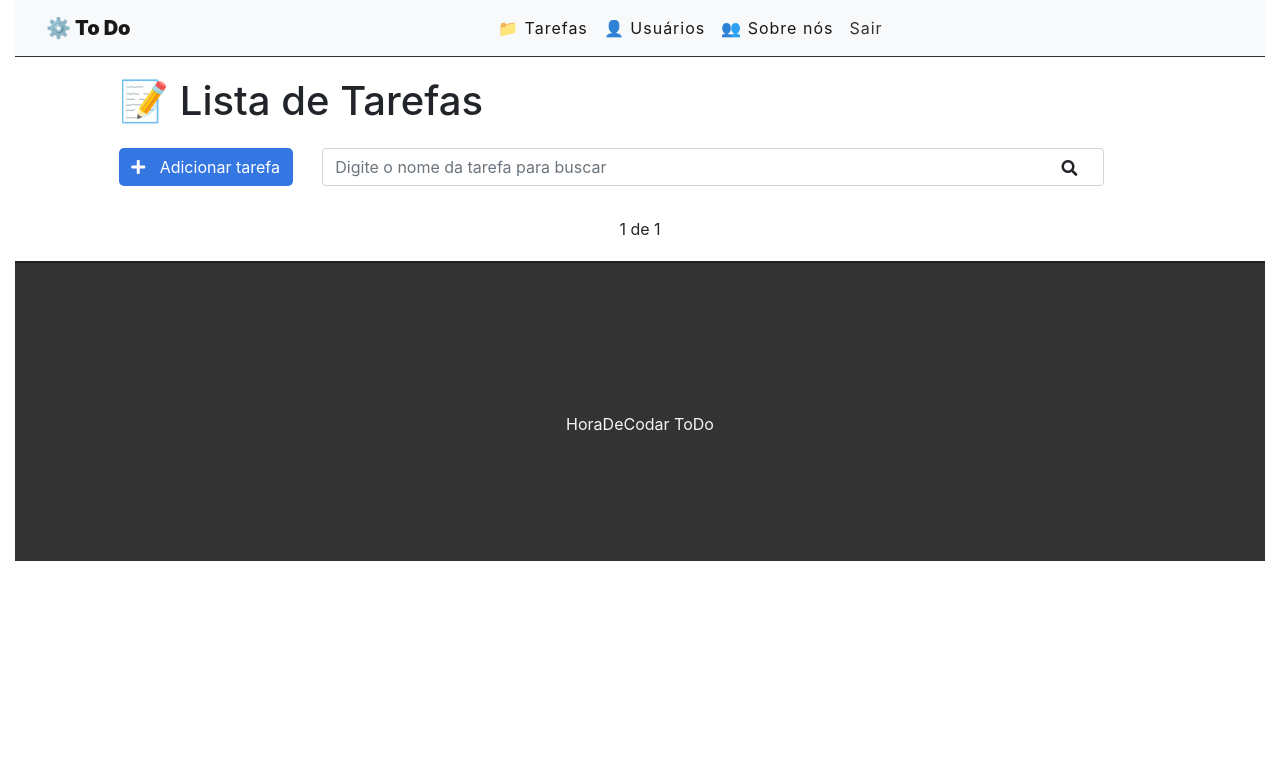
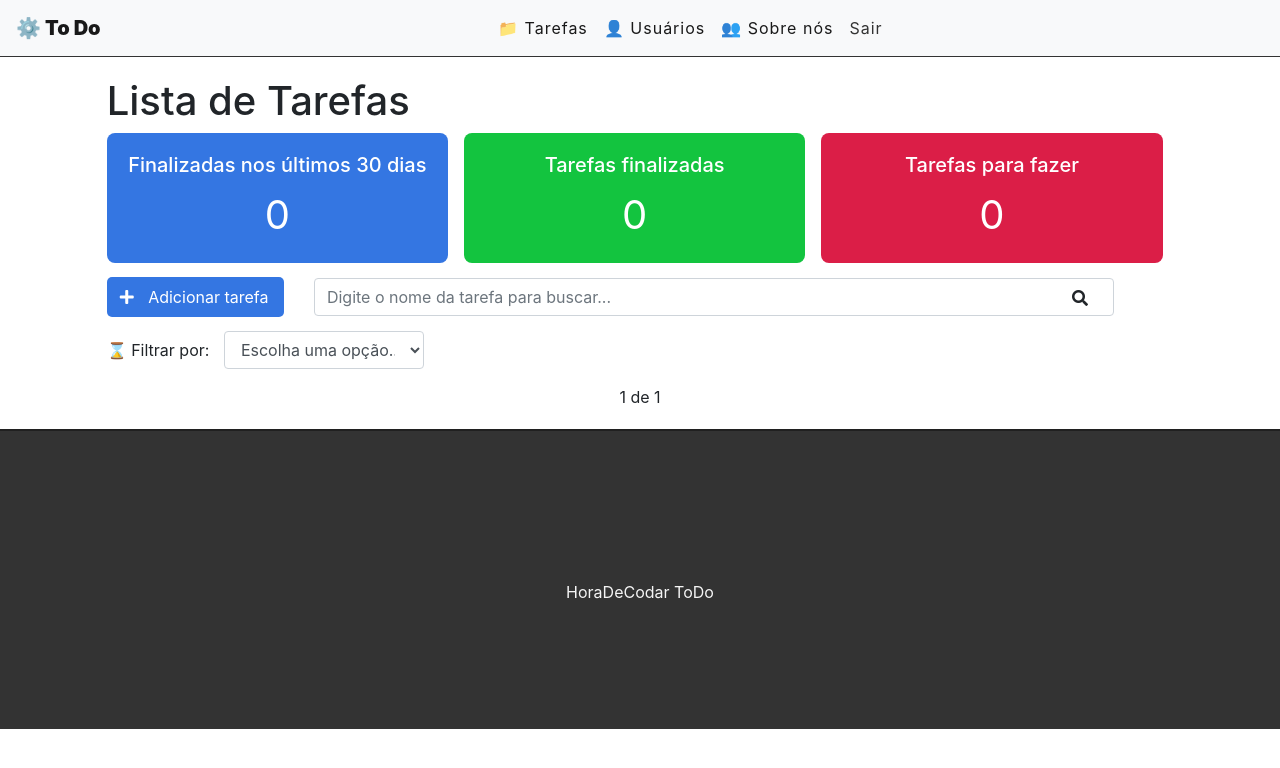
Before and after one commit to kelver-web/projeto-todo, a Django app: page / in a window 1280 px wide. Shown: the top 768 px of the page. Run offline with Django 3.2, Linux system fonts and the light colour scheme; the visitor is signed in with stand-in values (Sample User, id 1); data that the repository does not hold is empty; some libraries are stand-ins or nearby versions.

Commit message:
modificações no templates

```diff
--- a/tasks/static/css/style.css
+++ b/tasks/static/css/style.css
@@ -1,11 +1,14 @@
-container-fluid {
+.container-fluid {
     padding: 0;
-
 }
 
-/* navbar */
+.container-fluid .row {
+    margin: 0;
+}
 
-.navbar {
+/* Navbar */
+
+.navbar  {
     border-bottom: 1px solid #333;
     margin-bottom: 20px;
 }
@@ -23,7 +26,54 @@ container-fluid {
     letter-spacing: 1px;
 }
 
+/* dashboard */
+.dashboard {
+    padding: 0;
+    width: 100%;
+    display: block;
+}
+
+.dashboard h4 {
+    font-size: 20px;
+}
+
+.dashboard span {
+    font-size: 40px;
+    display: block;
+    width: 100%;
+}
+
+.dashboard-box {
+    float: left;
+    background-color: #DFDFDF;
+    color: #FFF;
+    padding: 20px;
+    box-sizing: border-box;
+    height: 130px;
+    width: 32%;
+    text-align: center;
+    border-radius: 8px;
+}
+
+.dashboard-box:nth-child(2) {
+    margin-left: 1.5%;
+    margin-right: 1.5%;
+}
+
+#dashboard-lastdays {
+    background-color: #3476e2;
+}
+
+#dashboard-done {
+    background-color: #13c43f;
+}
+
+#dashboard-doing {
+    background-color: #db1e47;
+}
+
 /* Botão de adicionar */
+
 
 #add-link {
     text-decoration: none;
@@ -34,12 +84,12 @@ container-fluid {
     cursor: pointer;
     display: inline-block;
     color: #FFF;
-    padding: 7px;
+    padding: 8px;
     border-radius: 5px;
     margin-right: 25px;
 }
 
-.fas.fa-plus{
+.fas.fa-plus {
     color: #FFF;
     margin-right: 10px;
     margin-left: 5px;
@@ -55,10 +105,22 @@ container-fluid {
 }
 
 .search-div {
-    padding: 0px;
+    padding: 0;
     margin-top: 15px;
     margin-bottom: 15px;
     display: inline-block;
+}
+
+/* filter */
+.filter-div {
+    margin-bottom: 15px;
+    padding: 0;
+}
+
+#filter {
+    display: inline-block;
+    width: 200px;
+    margin-left: 10px;
 }
 
 /* Lista de tarefas */
--- a/tasks/templates/tasks/edittask.html
+++ b/tasks/templates/tasks/edittask.html
@@ -5,7 +5,7 @@
 
 {% block content %}
     <div class="offset-1 col-10 list-div">
-        <h1>&#9997; Editando: '{{ task.title }}'</h1>
+        <h1>&#9997; Editando... '{{ task.title }}'</h1>
         <form action="" method="POST">
             {% csrf_token %}
             {{ form|crispy }}
--- a/tasks/templates/tasks/list.html
+++ b/tasks/templates/tasks/list.html
@@ -1,47 +1,72 @@
 {% extends 'base.html' %}
-
 
 {% block title %}Lista de Tarefas{% endblock %}
 
 {% block content %}
 <div class="offset-1 col-10 list-div">
-    <h1>&#128221; Lista de Tarefas</h1>
-    <a id='add-link' href="newtask/">
+    <h1>Lista de Tarefas</h1>
+    <div class="container dashboard">
+        <div class="col-4 dashboard-box" id="dashboard-lastdays">
+            <h4>Finalizadas nos últimos 30 dias</h4>
+            <span>{{ tasksDoneRecently }}</span>
+        </div>
+        <div class="col-4 dashboard-box" id="dashboard-done">
+            <h4>Tarefas finalizadas</h4>
+            <span>{{ tasksDone }}</span>
+        </div>
+        <div class="col-4 dashboard-box" id="dashboard-doing">
+            <h4>Tarefas para fazer</h4>
+            <span>{{ tasksDoing }}</span>
+        </div>
+    </div>
+    <a id="add-link" href="newtask/">
         <div class="col-2 add-div">
             <i class="fas fa-plus"></i> Adicionar tarefa
         </div>
     </a>
     <div class="col-9 search-div">
         <form method="GET" id="search-form">
-            <input class="form-control" type="text" name="search" id="search" placeholder="Digite o nome da tarefa para buscar" value="{{ request.GET.search }}">
+            <input class="form-control" type="text" id="search" name="search" placeholder="Digite o nome da tarefa para buscar..." value="{{ request.GET.search }}">
             <i class="fas fa-search" id="search-btn"></i>
         </form>
+    </div>
+    <div class="col-12 filter-div">
+        <span>&#8987; Filtrar por:</span>
+        <select name="filter" id="filter" class="form-control">
+            <option value="">Escolha uma opção...</option>
+            <option value="done">Tarefas concluídas</option>
+            <option value="doing">Tarefas a fazer</option>
+        </select>
     </div>
     {% if messages %}
     <ul class="messages">
         {% for message in messages %}
-                <li {% if message.tags %} class="alert alert-{{ message.tags }}"{% endif %}>{{ message }}</li>
+        <li{% if message.tags %} class="alert alert-{{ message.tags }}"{% endif %}>{{ message }}</li>
         {% endfor %}
     </ul>
     {% endif %}
     <ul class="task-list">
         {% for task in tasks %}
+        {% if task.done == 'doing' %}
             <li class="task-item">
-            &#128206;<span><a href="/task/{{ task.id }}"> {{ task.title }}</a></span>
-            <a href="/delete/{{ task.id }}" class="delete-btn"><span><i class="fas fa-trash"></i></span></a>
-            <a href="edit/{{ task.id }}"><span><i class="fas fa-edit"></i></span></a>
+        {% else %}
+            <li class="task-item done">
+        {% endif %}
+                <span>&#128073; <a href="/task/{{task.id}}">{{task.title}}</a></span>
+                <a href="delete/{{task.id}}" class="delete-btn"><span><i class="fas fa-trash"></i></span></a>
+                <a href="edit/{{task.id}}"><span><i class="fas fa-edit"></i></span></a>
+                <a href="changestatus/{{task.id}}"><i class="fas fa-check"></i></a>
             </li>
         {% endfor %}
     </ul>
-
     <div class="pagination">
         <span class="step-links">
             {% if tasks.has_previous %}
-                <a href="?page={{ tasks.previous_page_number }}"><i class="fas fa-arrow-left" ></i></a>
+                <a href="?page={{ tasks.previous_page_number }}"><i class="fas fa-arrow-left"></i></a>
             {% endif %}
 
             {% if tasks.paginator.num_pages %}
-                <span class="current" >
+            <span class="current">
                 {{ tasks.number }} de {{ tasks.paginator.num_pages }}
             </span>
             {% endif %}
--- a/tasks/urls.py
+++ b/tasks/urls.py
@@ -6,5 +6,6 @@ urlpatterns = [
     path('newtask/', views.newtask),
     path('task/<int:id>/', views.taskView),
     path('edit/<int:id>/', views.edittask),
+    path('changestatus/<int:id>/', views.changestatus),
     path('delete/<int:id>/', views.deletetask),
 ]
--- a/tasks/views.py
+++ b/tasks/views.py
@@ -4,23 +4,33 @@ from django.contrib.auth.decorators import login_required
 from tasks.models import Task
 from tasks.forms import TaskForm
 from django.contrib import messages
+import datetime
+
 # Create your views here.
 
 @login_required
 def tasklist(request):
+
     search = request.GET.get('search')
+    filter = request.GET.get('filter')
+    tasksDoneRecently = Task.objects.filter(done='done', updated_at__gt=datetime.datetime.now()-datetime.timedelta(days=30), user=request.user).count()
+    tasksDone = Task.objects.filter(done='done', user=request.user).count()
+    tasksDoing = Task.objects.filter(done='doing', user=request.user).count()
 
     if search:
-        tasks = Task.objects.filter(title__icontains=search)
+        tasks = Task.objects.filter(title__icontains=search, user=request.user)
+
+    elif filter:
+        tasks = Task.objects.filter(done=filter, user=request.user)
 
     else:
 
-        tasks_list = Task.objects.all().order_by('-created_at')
+        tasks_list = Task.objects.all().order_by('-created_at').filter(user=request.user)
 
         paginator = Paginator(tasks_list, 3)
         page = request.GET.get('page')
         tasks = paginator.get_page(page)
-    return render(request, 'tasks/list.html', {'tasks': tasks})
+    return render(request, 'tasks/list.html', {'tasks': tasks, 'tasksDoneRecently':tasksDoneRecently, 'tasksDone':tasksDone, 'tasksDoing':tasksDoing})
 
 @login_required
 def taskView(request, id):
@@ -35,6 +45,7 @@ def newtask(request):
         if form.is_valid():
             task = form.save(commit=False)
             task.done = 'Doing'
+            task.user = request.user
             task.save()
             return redirect('/')
     else:
@@ -64,3 +75,16 @@ def deletetask(request, id):
 
     messages.info(request, 'Tarefa deletada com sucesso!')
     return redirect('/')
+
+@login_required
+def changestatus(request, id):
+    task = get_object_or_404(Task, pk=id)
+
+    if(task.done == 'doing'):
+        task.done = 'done'
+    else:
+        task.done = 'doing'
+
+    task.save()
+
+    return redirect('/')
--- a/templates/registration/login.html
+++ b/templates/registration/login.html
@@ -9,7 +9,7 @@
     <div class="col-md-4 offset-md-4">
         <div class="card auth-card">
             <div class="card-body">
-                <h4 class="card-title text-center">Entrar no To Do List</h4>
+                <h4 class="card-title text-center">&#128272; Entrar no To Do List</h4>
 
                 <form method="POST">
                     {% csrf_token %}
--- a/templates/registration/register.html
+++ b/templates/registration/register.html
@@ -9,7 +9,7 @@
     <div class="col-md-4 offset-md-4">
         <div class="card auth-card">
             <div class="card-body">
-                <h4 class="card-title text-center">Registrar no To Do List</h4>
+                <h4 class="card-title text-center">&#128100; Registrar no To Do List</h4>
 
                 <form method="POST">
                     {% csrf_token %}
```
Also changed, not shown: other parts of tasks/static/css/style.css (+26 -12 lines). Lines whose indentation alone changed are shown as unchanged.
